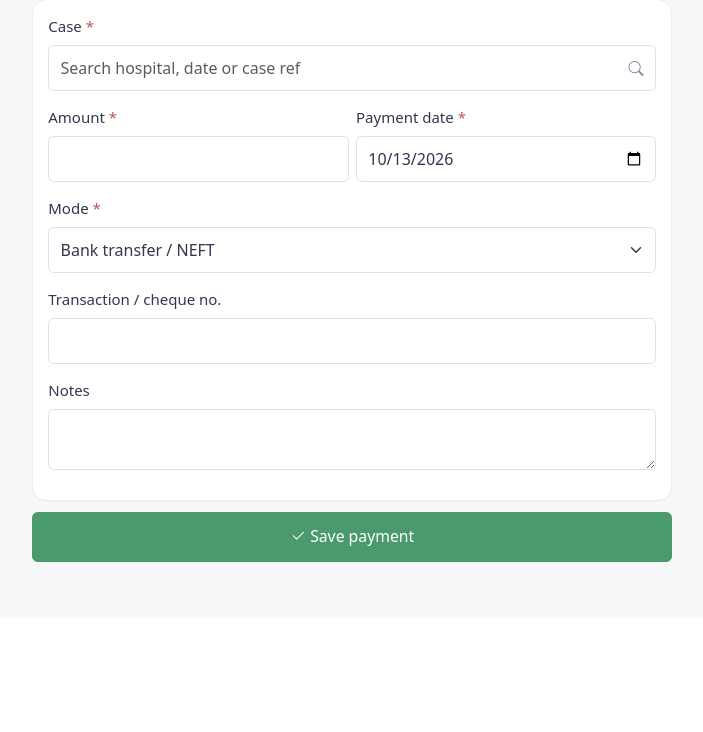
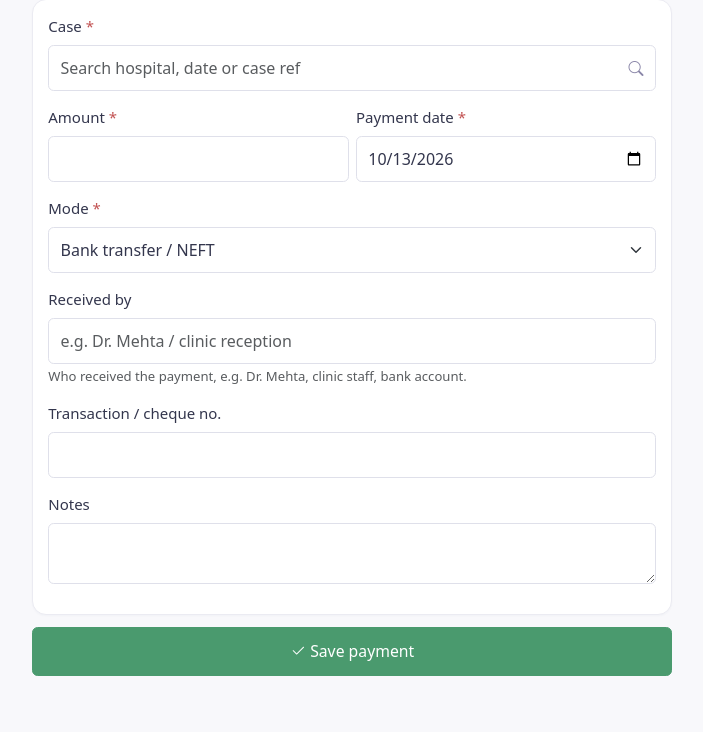
Before and after one commit to knowledge-corner/payments_tracker, a Django app: page /payments/record/ in a window 1280 px wide. Shown: the part 197-929 px from the top of the page, without its empty margins (69-772 px from the left). Before the commit the page ends 759 px from the top, so only its background shows below. Run offline with Django 5.2, Linux system fonts and the light colour scheme; the visitor is signed in with stand-in values (Sample User, id 1); data comes from the database, SQL or seed files in the repository; data that the repository does not hold is empty; some libraries are stand-ins or nearby versions.

Commit message:
Payments: "Received by" field; manual updated
- New optional Payment.received_by (migration payments 0003). Shown on the
  record/edit payment form (with suggestions from names used before), on the
  case page, in payment history (searchable) and its Excel download.
- Notification tests no longer fail on Mondays (weekly report switched off
  in the two tests that count messages).
- User manual: Record payment step and screenshot show "Received by".

Co-Authored-By: Claude Opus 5.5 <noreply@anthropic.com>
Claude-Session: https://claude.ai/code/session_017MPWNQbqCVSML1ccdQFgzB

```diff
--- a/docs/manual/seed.py
+++ b/docs/manual/seed.py
@@ -67,7 +67,8 @@ for i, (ago, h, s, proc, fee, frac) in enumerate(plan):
     if frac:
         pdate = min(today, cdate + datetime.timedelta(days=random.randint(5, 25)))
         Payment.objects.create(case=case, amount=Decimal(int(fee * frac)), payment_date=pdate,
-                               mode=modes[i % 5], reference_no=f"UTR{random.randint(10**8, 10**9)}", created_by=u)
+                               mode=modes[i % 5], reference_no=f"UTR{random.randint(10**8, 10**9)}", created_by=u,
+                               received_by=["Dr. Anjali Mehta", "Clinic reception", "Bank account"][i % 3])
     if not frac and ago > 30 and i % 2:
         PaymentFollowUp.objects.create(case=case, followup_date=today - datetime.timedelta(days=ago - 20),
                                        method="call", contact=C.get(h), contact_person=C[h].name if h in C else "",
--- a/docs/manual/shots.js
+++ b/docs/manual/shots.js
@@ -105,7 +105,7 @@ const HL = 'outline:3px solid #e11d48 !important; outline-offset:2px !important;
   });
   await step('pay', async () => {
     const id = caseUrl.match(/\d+/)[0];
-    await p.goto(B + '/payments/record/case/' + id + '/'); await shot(p, '44-record-payment');
+    await p.goto(B + '/payments/record/case/' + id + '/'); await shot(p, '44-record-payment', { hl: ['#id_received_by'] });
     await p.goto(B + '/payments/case/' + id + '/follow-up/'); await shot(p, '45-follow-up');
     await p.goto(B + '/cases/' + id + '/edit/'); await shot(p, '46-edit-case', { hl: ['.form-actions a[href$="/delete/"]'] });
     await p.goto(B + '/cases/' + id + '/delete/'); await shot(p, '46b-delete-confirm', { hl: ['button.btn-danger'] });
--- a/payments/forms.py
+++ b/payments/forms.py
@@ -15,11 +15,12 @@ class CaseChoiceField(forms.ModelChoiceField):
 class PaymentForm(StyledModelForm):
     class Meta:
         model = Payment
-        fields = ["case", "amount", "payment_date", "mode", "reference_no", "notes"]
+        fields = ["case", "amount", "payment_date", "mode", "received_by", "reference_no", "notes"]
         widgets = {
             "payment_date": forms.DateInput(attrs={"type": "date"}, format="%Y-%m-%d"),
             "amount": forms.NumberInput(attrs={"inputmode": "decimal", "step": "0.01"}),
             "notes": forms.Textarea(attrs={"rows": 2}),
+            "received_by": forms.TextInput(attrs={"placeholder": "e.g. Dr. Mehta / clinic reception", "list": "received-by-options"}),
         }
 
     def __init__(self, *args, case_queryset=None, fixed_case=None, **kwargs):
--- a/payments/models.py
+++ b/payments/models.py
@@ -22,6 +22,8 @@ class Payment(ImportableModel):
     payment_date = models.DateField(default=timezone.localdate, db_index=True)
     mode = models.CharField(max_length=20, choices=MODE_CHOICES, default="bank")
     reference_no = models.CharField("Transaction / cheque no.", max_length=100, blank=True)
+    received_by = models.CharField(max_length=100, blank=True,
+                                   help_text="Who received the payment, e.g. Dr. Mehta, clinic staff, bank account.")
     notes = models.TextField(blank=True)
     created_by = models.ForeignKey(
         "accounts.User", null=True, blank=True, on_delete=models.SET_NULL, related_name="+"
--- a/payments/views.py
+++ b/payments/views.py
@@ -21,6 +21,13 @@ def _next_url(request, default):
     if nxt and url_has_allowed_host_and_scheme(nxt, allowed_hosts={request.get_host()}):
         return nxt
     return default
+
+
+def received_by_suggestions(user):
+    """Names used before in 'Received by' (most recent first) for quick picking."""
+    names = (Payment.objects.filter(case__in=Case.objects.for_user(user)).exclude(received_by="")
+             .order_by("-payment_date", "-id").values_list("received_by", flat=True)[:200])
+    return list(dict.fromkeys(names))[:15]
 
 
 @login_required
@@ -49,6 +56,7 @@ def record_payment(request, case_pk=None):
         return redirect(_next_url(request, reverse("cases:detail", args=[payment.case_id])))
     return render(request, "payments/payment_form.html", {
         "form": form, "case": fixed_case, "unpaid_count": unpaid.count(), "next": _next_url(request, ""),
+        "received_by_suggestions": received_by_suggestions(request.user),
     })
 
 
@@ -73,7 +81,10 @@ def edit_payment(request, pk):
             form.save()
             messages.success(request, "Payment updated.")
             return redirect(payment.case)
-    return render(request, "payments/payment_form.html", {"form": form, "case": payment.case, "payment": payment})
+    return render(request, "payments/payment_form.html", {
+        "form": form, "case": payment.case, "payment": payment,
+        "received_by_suggestions": received_by_suggestions(request.user),
+    })
 
 
 # --- Follow-ups --------------------------------------------------------------
--- a/templates/cases/case_detail.html
+++ b/templates/cases/case_detail.html
@@ -65,7 +65,7 @@
   <div class="list-group list-group-flush">
     {% for p in payments %}
     <a href="{% url 'payments:edit' p.pk %}" class="list-group-item list-group-item-action d-flex justify-content-between">
-      <div><div>{{ p.payment_date|date:"d M Y" }} · {{ p.get_mode_display }}</div>{% if p.reference_no or p.notes %}<div class="small text-muted">{{ p.reference_no }} {{ p.notes|truncatechars:60 }}</div>{% endif %}</div>
+      <div><div>{{ p.payment_date|date:"d M Y" }} · {{ p.get_mode_display }}{% if p.received_by %} · received by {{ p.received_by }}{% endif %}</div>{% if p.reference_no or p.notes %}<div class="small text-muted">{{ p.reference_no }} {{ p.notes|truncatechars:60 }}</div>{% endif %}</div>
       <div class="fw-semibold text-success amount">{{ p.amount|inr }}</div>
     </a>
     {% empty %}<div class="p-3 text-muted small">No payments recorded yet.</div>{% endfor %}
--- a/templates/payments/payment_form.html
+++ b/templates/payments/payment_form.html
@@ -26,6 +26,8 @@
       <div class="col-6">{% include "partials/field.html" with field=form.payment_date %}</div>
     </div>
     {% include "partials/field.html" with field=form.mode %}
+    {% include "partials/field.html" with field=form.received_by %}
+    <datalist id="received-by-options">{% for name in received_by_suggestions %}<option value="{{ name }}">{% endfor %}</datalist>
     {% include "partials/field.html" with field=form.reference_no %}
     {% include "partials/field.html" with field=form.notes %}
   </div>
--- a/templates/reports/payments.html
+++ b/templates/reports/payments.html
@@ -19,7 +19,7 @@
     <a class="list-group-item list-group-item-action d-flex justify-content-between gap-2" href="{{ p.case.get_absolute_url }}">
       <div class="min-w-0">
         <div class="text-truncate">{{ p.case.hospital.name }}</div>
-        <div class="small text-muted text-truncate">{{ p.payment_date|date:"d M Y" }} · {{ p.get_mode_display }}{% if p.reference_no %} · {{ p.reference_no }}{% endif %}</div>
+        <div class="small text-muted text-truncate">{{ p.payment_date|date:"d M Y" }} · {{ p.get_mode_display }}{% if p.received_by %} · by {{ p.received_by }}{% endif %}{% if p.reference_no %} · {{ p.reference_no }}{% endif %}</div>
         <div class="small text-muted">For case of {{ p.case.case_date|date:"d M Y" }}{% if user.is_app_admin %} · {{ p.case.doctor }}{% endif %}</div>
       </div>
       <div class="fw-semibold text-success amount">{{ p.amount|inr }}</div>
```
Also changed, not shown: docs/manual/build.py (+5 -2 lines), notifications/tests.py (+7 -0 lines), payments/tests.py (+32 -0 lines), reports/views.py (+5 -5 lines), payments/migrations/0003_payment_received_by.py (added), 1 other file.
